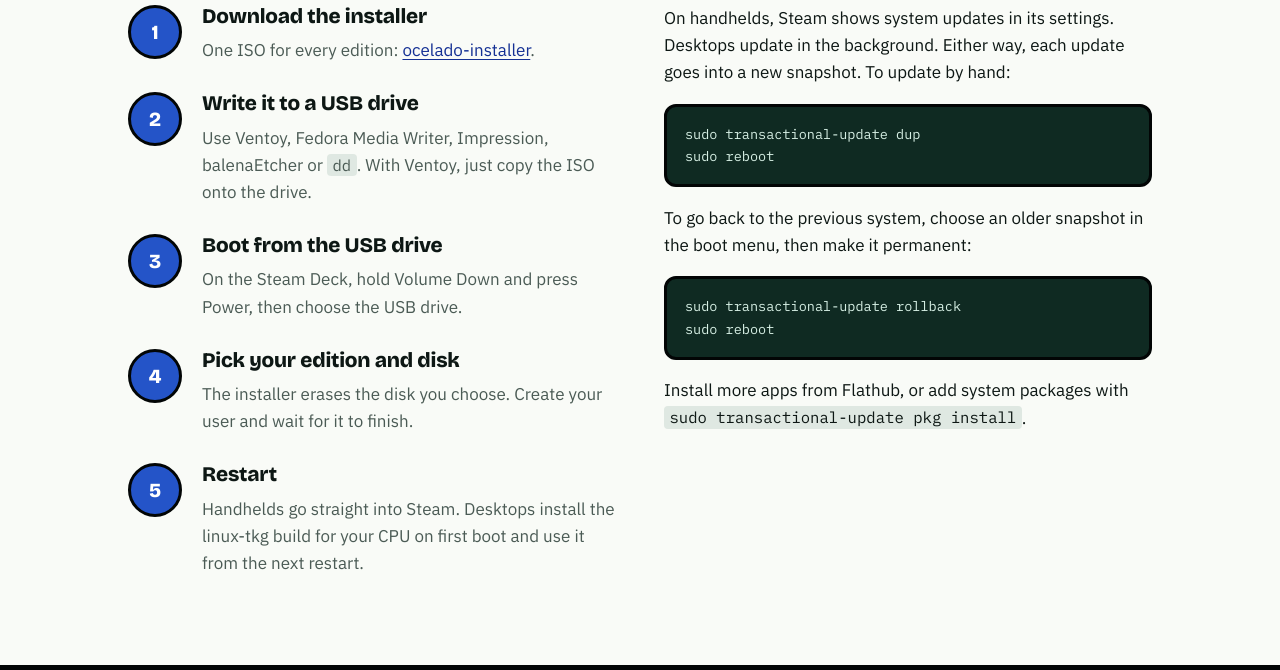
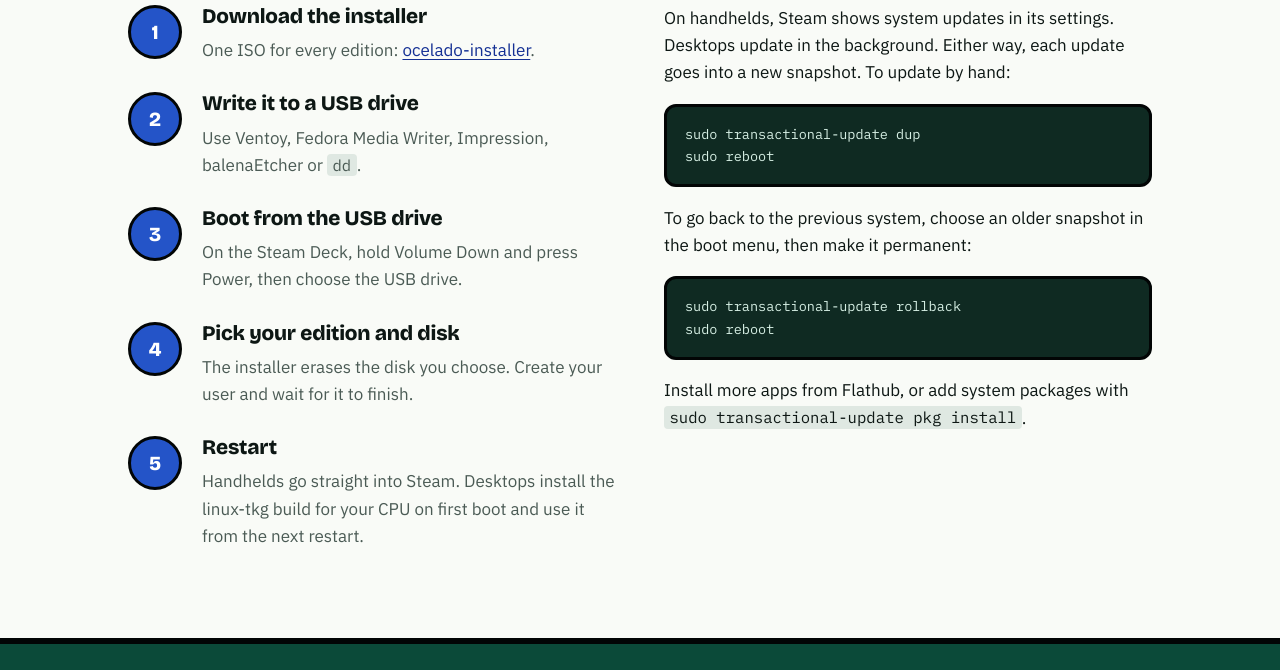
Before and after one commit to ocelado-linux/ocelado-linux.github.io, a plain HTML site: page index.html in a window 1280 px wide. Shown: the part 2620-3290 px from the top of the page. Drawn offline with nearby package versions, Linux system fonts and the light colour scheme.

Commit message:
Install: shorten USB step
Co-Authored-By: Claude Opus 5.5 <noreply@anthropic.com>
Claude-Session: https://claude.ai/code/session_01Cr4RMmaX3A322jxPoDzJ9x

```diff
--- a/index.html
+++ b/index.html
@@ -282,7 +282,7 @@ footer .legal { margin-top: 28px; font-size: 0.85rem; color: #a9c7bb; max-width:
         <h2>Install</h2>
         <ol class="steps">
           <li><div><h3>Download the installer</h3><p>One ISO for every edition: <a href="https://download.opensuse.org/repositories/home:/Luthenis:/ogc-handheld/images/iso/ocelado-installer.x86_64-Ocelado.iso">ocelado-installer</a>.</p></div></li>
-          <li><div><h3>Write it to a USB drive</h3><p>Use Ventoy, Fedora Media Writer, Impression, balenaEtcher or <code>dd</code>. With Ventoy, just copy the ISO onto the drive.</p></div></li>
+          <li><div><h3>Write it to a USB drive</h3><p>Use Ventoy, Fedora Media Writer, Impression, balenaEtcher or <code>dd</code>.</p></div></li>
           <li><div><h3>Boot from the USB drive</h3><p>On the Steam Deck, hold Volume Down and press Power, then choose the USB drive.</p></div></li>
           <li><div><h3>Pick your edition and disk</h3><p>The installer erases the disk you choose. Create your user and wait for it to finish.</p></div></li>
           <li><div><h3>Restart</h3><p>Handhelds go straight into Steam. Desktops install the linux-tkg build for your CPU on first boot and use it from the next restart.</p></div></li>
```
